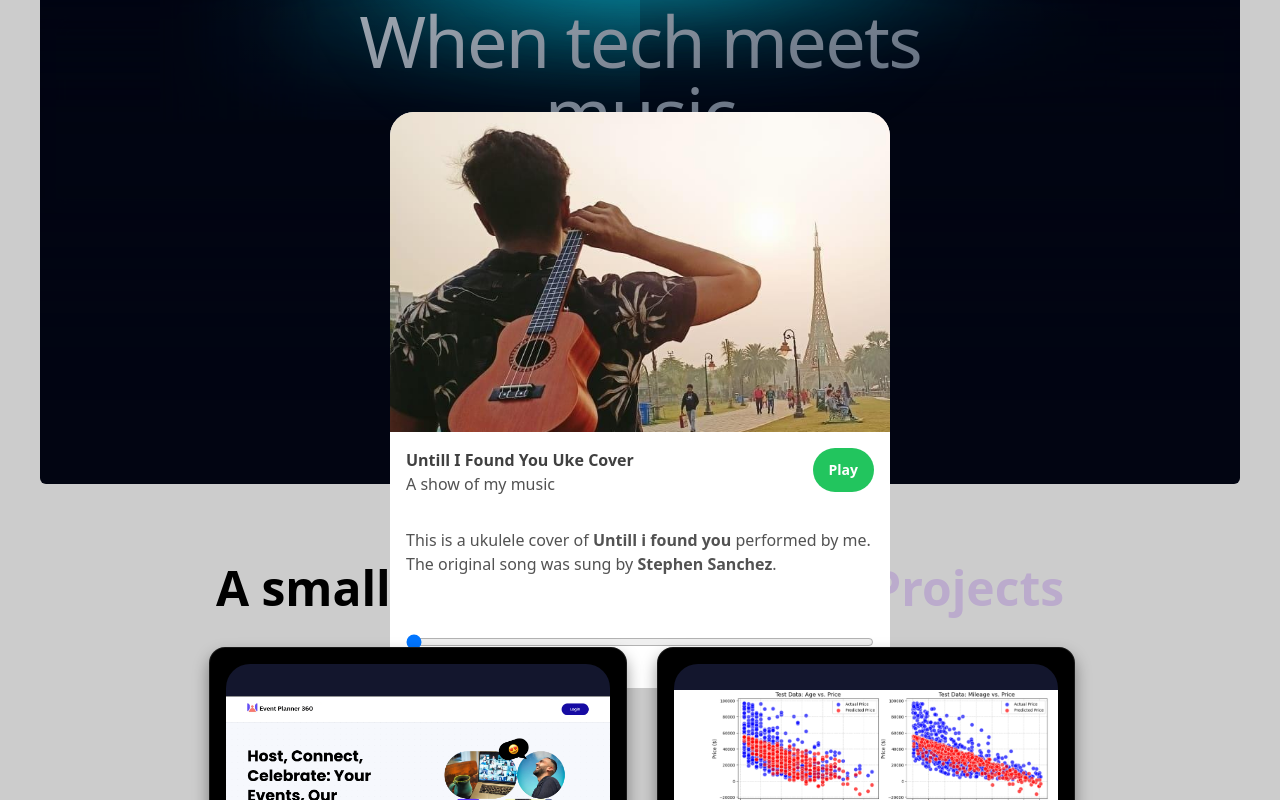
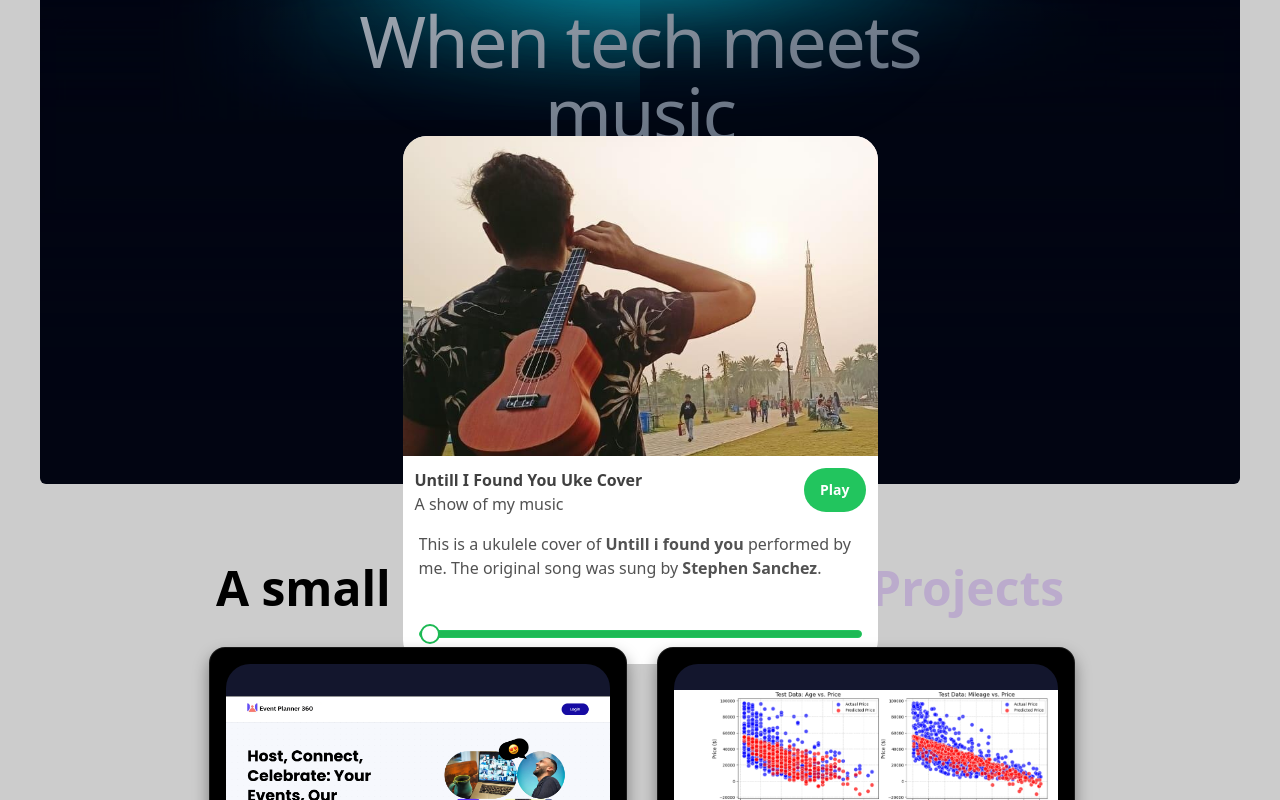
Before and after one commit to DarkmodeWorking/portfolio-lol, a Next.js app: page / in a window 1280 px wide. Both pictures are taken after a click on the button "Play". Shown: the part 1884-2684 px from the top of the page. Built offline with nearby package versions, Linux system fonts and the light colour scheme.

Commit message:
removed hydrationWarning from layouts and changed musicCard styles

```diff
--- a/app/layout.tsx
+++ b/app/layout.tsx
@@ -20,7 +20,7 @@ export default function RootLayout({
 }>) {
   return (
     <>
-      <html lang="en" suppressHydrationWarning>
+      <html lang="en" >
         <head />
         <body>
           <ThemeProvider
--- a/components/MusicCard.tsx
+++ b/components/MusicCard.tsx
@@ -95,7 +95,7 @@ export function MusicCard() {
             <motion.div
               layoutId={`card-${active.title}-${id}`}
               ref={ref}
-              className="w-full max-w-[500px] h-full md:h-fit md:max-h-[90%] flex flex-col bg-white dark:bg-neutral-900 sm:rounded-3xl overflow-hidden"
+              className="w-full max-w-[475px] h-full md:h-fit md:max-h-[75%] flex flex-col bg-white dark:bg-neutral-900 sm:rounded-3xl overflow-hidden"
             >
               <motion.div layoutId={`image-${active.title}-${id}`}>
                 <Image
@@ -108,8 +108,8 @@ export function MusicCard() {
                 />
               </motion.div>
 
-              <div>
-                <div className="flex justify-between items-start p-4">
+              <div >
+                <div className="flex justify-between items-start p-3">
                   <div>
                     <motion.h3
                       layoutId={`title-${active.title}-${id}`}
@@ -119,7 +119,7 @@ export function MusicCard() {
                     </motion.h3>
                     <motion.p
                       layoutId={`description-${active.description}-${id}`}
-                      className="text-neutral-600 dark:text-neutral-400"
+                      className="text-neutral-600 dark:text-neutral-400 "
                     >
                       {active.description}
                     </motion.p>
@@ -133,7 +133,7 @@ export function MusicCard() {
                     {isPlaying ? 'Pause' : active.ctaText}
                   </motion.button>
                 </div>
-                <div className="pt-4 relative px-4">
+                <div className="pt-1 relative px-4 py-0">
                   <motion.div
                     layout
                     initial={{ opacity: 0 }}
@@ -146,15 +146,48 @@ export function MusicCard() {
                       : active.content}
                   </motion.div>
                 </div>
-                <div className="p-4">
+                <div className="pl-4 pr-4 pb-1 relative pt-0 mt-0 ">
                 <input
                       type="range"
                       min={0}
                       max={duration}
                       value={currentTime}
                       onChange={handleSliderChange}
-                    className="w-full"
+                      className="w-full mt-0 pt-0 bg-gray-200 border border-green-500 rounded-lg appearance-none"
+                      style={{
+                        WebkitAppearance: 'none', /* For WebKit browsers */
+                        appearance: 'none', /* For other browsers */
+                        height: '8px',
+                        background: '#1DB954',
+                        borderRadius: '5px',
+                        transition: 'background 0.3s ease',
+                      }}
                     />
+                    <style>
+                      {`
+                        input[type="range"]::-webkit-slider-thumb {
+                          -webkit-appearance: none;
+                          appearance: none;
+                          width: 20px;
+                          height: 20px;
+                          background: #fff;
+                          border: 2px solid #1DB954;
+                          border-radius: 50%;
+                          cursor: pointer;
+                          transition: background 0.7s ease;
+                        }
+
+                        input[type="range"]::-moz-range-thumb {
+                          width: 20px;
+                          height: 20px;
+                          background: #fff;
+                          border: 2px solid #1DB954;
+                          border-radius: 50%;
+                          cursor: pointer;
+                          transition: background 0.3s ease;
+                        }
+                      `}
+                    </style>
                   <div className="flex justify-between text-xs text-neutral-600 dark:text-neutral-400">
                     <span>{formatTime(currentTime)}</span>
                     <span>{formatTime(duration)}</span>
```
Lines whose indentation alone changed are shown as unchanged.
